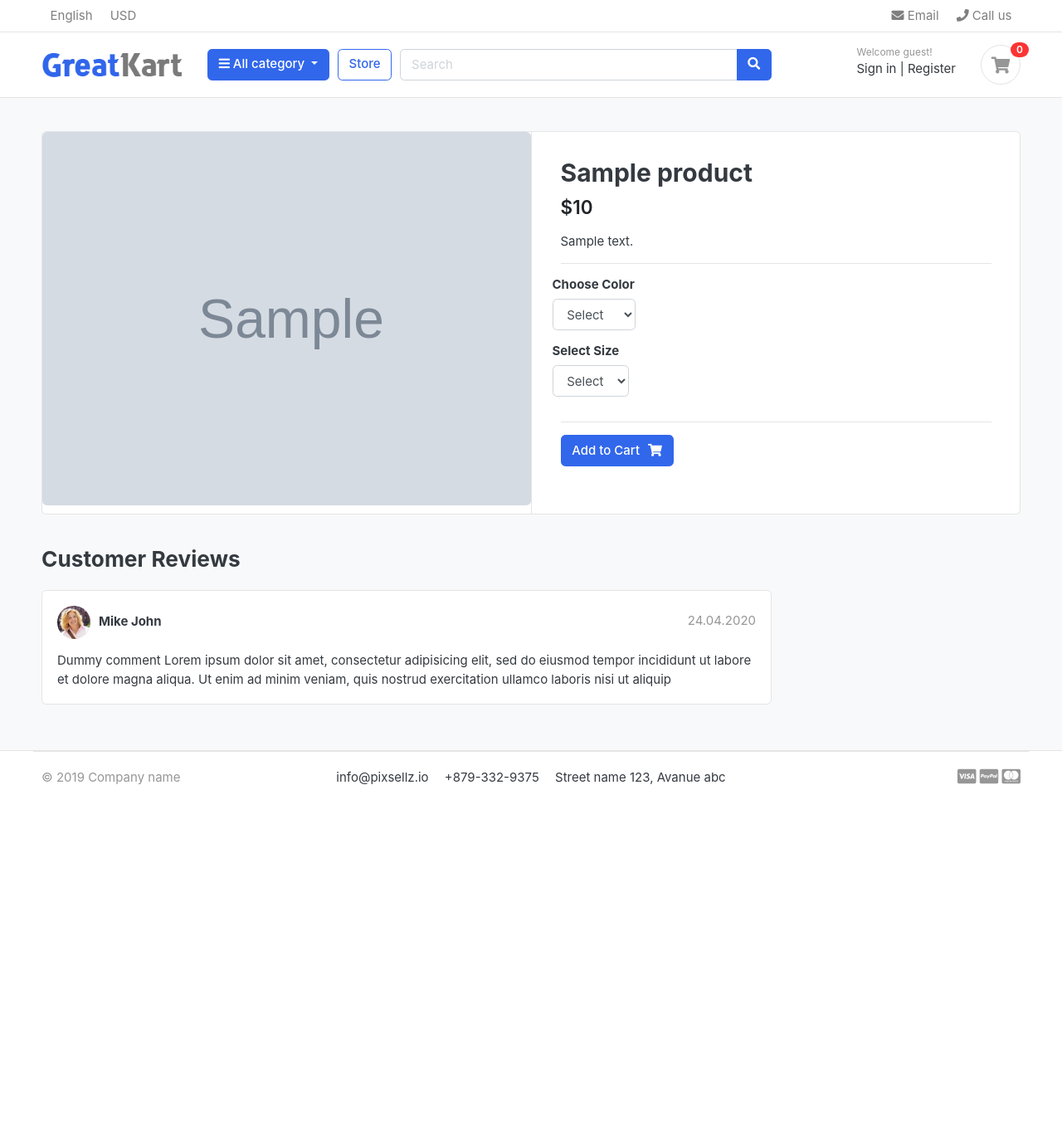
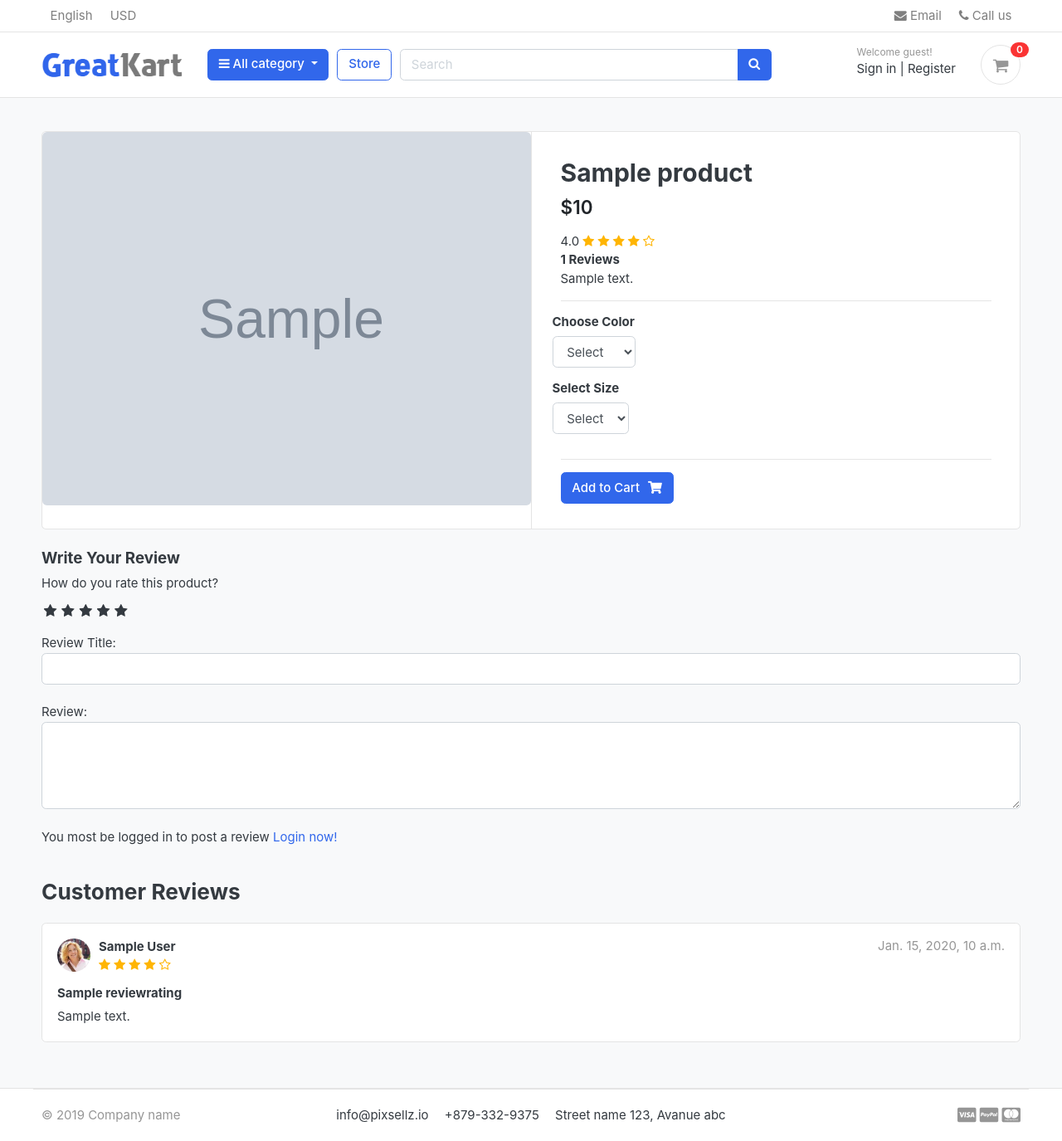
Before and after one commit to AndresYepesM/django-ecommers-practice, a Django app: a page that uses templates/base.html in a window 1280 px wide. Shown: the whole page at 83% size. Before the commit the page ends 946 px from the top, so only its background shows below. Run offline with Django 4.2, Linux system fonts and the light colour scheme; tables that the repository leaves empty hold one stand-in row (values such as "Sample post"); grey boxes marked "Sample" are stand-in pictures; some libraries are stand-ins or nearby versions; some web fonts are replaced.

Commit message:
review and rating system

```diff
--- /dev/null
+++ b/Greatkart/static/css/style.css
@@ -0,0 +1,51 @@
+/* hide radio botton */
+
+.rate > input{
+    display: none;
+}
+
+.rate{
+    display: inline-block;
+    border: 0;
+}
+
+.rate > label{
+    float:right;
+}
+
+/*  Showing the start */
+
+.rate > label:before{
+    display: inline-block;
+    font-size: 1.1rem;
+    font-family: FontAwesome;
+    content: "\f005";
+    margin: 0;
+    padding: 0.3rem .2rem;
+    cursor:pointer;
+}
+
+/* haf star */
+
+.rate .half:before{
+    content: "\f089";
+    position: absolute;
+    padding-right: 0;
+}
+
+/* click and hover */
+
+input:checked ~ label, label:hover ~ label{
+    color: #ffb503;
+}
+
+/* hower highlight */
+
+input:checked + label:hover, input:checked ~ label:hover, input:checked ~ label:hover ~ label,
+label:hover ~ input:checked ~ label{
+    color: #cc9000;
+}
+
+.rating-star i{
+    color: #ffb503 !important;
+}
--- a/accounts/models.py
+++ b/accounts/models.py
@@ -59,6 +59,9 @@ class Account(AbstractBaseUser):
 
     objects = MyAccountManager()
 
+    def full_name(self):
+        return f'{self.first_name} {self.last_name}'
+
     def __str__(self):
         return self.email
 
--- a/store/admin.py
+++ b/store/admin.py
@@ -1,5 +1,5 @@
 from django.contrib import admin
-from .models import Product, Variation
+from .models import Product, Variation, ReviewRating
 # Register your models here.
 
 class ProductAdmin(admin.ModelAdmin):
@@ -14,3 +14,4 @@ class VariationAdmin(admin.ModelAdmin):
 
 admin.site.register(Product, ProductAdmin)
 admin.site.register(Variation, VariationAdmin)
+admin.site.register(ReviewRating)
--- a/store/models.py
+++ b/store/models.py
@@ -1,6 +1,8 @@
 from django.db import models
 from category.models import Category
 from django.urls import reverse
+from accounts.models import Account
+from django.db.models import Avg, Count
 # Create your models here.
 
 
@@ -23,6 +25,21 @@ class Product(models.Model):
 
     def __str__(self):
         return self.product_name
+
+    def avarageReview(self):
+        review = ReviewRating.objects.filter(product=self, status=True).aggregate(average=Avg('rating'))
+        avg = 0
+        if review['average'] is not None:
+            avg = float(review['average'])
+        return avg
+
+    def countReview(self):
+        review = ReviewRating.objects.filter(product=self, status=True).aggregate(count=Count('id'))
+        count = 0
+        if review['count'] is not None:
+            count = int(review['count'])
+        return count
+
 
 class VariationManager(models.Manager):
     def colors(self):
@@ -48,3 +65,18 @@ class Variation(models.Model):
 
     def __str__(self):
         return self.variation_value
+
+
+class ReviewRating(models.Model):
+    product = models.ForeignKey(Product, on_delete=models.CASCADE)
+    user = models.ForeignKey(Account, on_delete=models.CASCADE)
+    subject = models.CharField(max_length=100, blank=True)
+    review = models.TextField(max_length=500, blank=True)
+    rating = models.FloatField()
+    ip = models.CharField(max_length=20, blank=True)
+    status = models.BooleanField(default=True)
+    created_at= models.DateTimeField(auto_now_add=True)
+    updated_at= models.DateTimeField(auto_now=True)
+
+    def __str__(self):
+        return self.subject
--- a/store/urls.py
+++ b/store/urls.py
@@ -14,5 +14,7 @@ urlpatterns = [
 
     path('category/<slug:category_slug>/<slug:product_slug>/', views.product_detail, name='productos_detail'),
 
-    path('search/', views.search, name='search')
+    path('search/', views.search, name='search'),
+
+    path('submit_review/<int:product_id>/', views.submit_review, name='submit_review'),
 ]
--- a/store/views.py
+++ b/store/views.py
@@ -8,11 +8,14 @@ from django.contrib.auth.decorators import login_required
 from django.views import generic
 from datetime import date
 from django.views.generic import ListView, CreateView, UpdateView, DeleteView, DetailView
-from .models import Product
+from .models import Product, ReviewRating
+from .forms import ReviewForm
 from category.models import Category
 from django.db.models import Q
 from carts.views import _cart_id
 from carts.models import CartItem
+from orders.models import OrderProduct
+from django.contrib import messages
 from django.core.paginator import EmptyPage, PageNotAnInteger, Paginator
 # Create your views here.
 
@@ -57,9 +60,22 @@ def product_detail(request, category_slug, product_slug):
     except Exception as e:
         raise e
 
+    if request.user.is_authenticated:
+        # aqui estamos ferificando si el ususario ha comprando un articulo
+        try:
+            order_product = OrderProduct.objects.filter(user=request.user, product_id=single_product.id).exists()
+        except OrderProduct.DoesNotExist:
+            order_product = None
+    else:
+        order_product = None
+    # calculando el rate
+    reviews = ReviewRating.objects.filter(product_id=single_product, status=True)
+
     context = {
         'item': single_product,
-        'in_cart': in_cart
+        'in_cart': in_cart,
+        'order_product': order_product,
+        'reviews': reviews,
     }
     return render(request, 'store/product_detail.html', context)
 
@@ -75,3 +91,28 @@ def search(request):
         'product_count': product_count,
     }
     return render(request, 'store/store.html', context)
+
+
+def submit_review(request, product_id):
+    url = request.META.get('HTTP_REFERER')
+    if request.method == 'POST':
+        try:
+            reviews = ReviewRating.objects.get(user__id=request.user.id, product__id=product_id)
+            form = ReviewForm(request.POST, instance=reviews)
+            form.save()
+            messages.success(request, 'Thank you! your review has been updated')
+            return redirect(url)
+
+        except ReviewRating.DoesNotExist:
+            form = ReviewForm(request.POST)
+            if form.is_valid():
+                data = ReviewRating()
+                data.subject = form.cleaned_data['subject']
+                data.rating = form.cleaned_data['rating']
+                data.review = form.cleaned_data['review']
+                data.ip = request.META.get('REMOTE_ADDR')
+                data.product_id = product_id
+                data.user_id = request.user.id
+                data.save()
+                messages.success(request, 'Thank you!, you review has been sufmitted')
+                return redirect(url)
--- a/templates/base.html
+++ b/templates/base.html
@@ -25,6 +25,8 @@
     <!-- custom style -->
     <link href="{% static 'css/ui.css' %}" rel="stylesheet" type="text/css"/>
     <link href="css/responsive.css" rel="stylesheet" media="only screen and (max-width: 1200px)" />
+    <link rel="stylesheet" href="{% static 'css/style.css' %}">
+    <link rel="stylesheet" href="https://cdnjs.cloudflare.com/ajax/libs/font-awesome/4.7.0/css/font-awesome.min.css">
 
     <!-- custom javascript -->
     <script src="{% static 'js/script.js' %}" type="text/javascript"></script>
--- a/templates/store/product_detail.html
+++ b/templates/store/product_detail.html
@@ -27,6 +27,20 @@
                   <var class="price h4">${{item.price}}</var>
                 </div>
 
+
+                  <div class="rating-star">
+                    {{item.avarageReview}}
+                    <span>
+                      <i class="fa fa-star{% if item.avarageReview == 0.5 %}-half-o{% elif item.avarageReview < 1 %}-o{% endif %}" arial-hidden="True"></i>
+                      <i class="fa fa-star{% if item.avarageReview == 1.5 %}-half-o{% elif item.avarageReview < 2 %}-o{% endif %}" arial-hidden="True"></i>
+                      <i class="fa fa-star{% if item.avarageReview == 2.5 %}-half-o{% elif item.avarageReview < 3 %}-o{% endif %}" arial-hidden="True"></i>
+                      <i class="fa fa-star{% if item.avarageReview == 3.5 %}-half-o{% elif item.avarageReview < 4 %}-o{% endif %}" arial-hidden="True"></i>
+                      <i class="fa fa-star{% if item.avarageReview == 4.5 %}-half-o{% elif item.avarageReview < 5 %}-o{% endif %}" arial-hidden="True"></i>
+
+                    </span>
+                  </div>
+                  <strong>{{item.countReview}} Reviews</strong>
+                <br>
                 <p>{{item.description}}</p>
 
                 <hr>
@@ -70,31 +84,78 @@
 
     <br>
     <div class="row">
-                <div class="col-md-9">
+        <div class="col-md-12">
+          {% include 'includes/alerts.html' %}
+          <form action="{% url 'submit_review' item.id %}" method="POST">
+            {% csrf_token %}
+            <h5>Write Your Review</h5>
+            <div class="">
+              <!-- Rating stars -->
+              <label>How do you rate this product?</label>
+              <br>
+              <div class="rate">
+                <input type="radio" name="rating" id="rating10" value="5" required><label for="rating10" title="5"></label>
+                <input type="radio" name="rating" id="rating9" value="4.5" required><label for="rating9" title="4.5" class="half"></label>
+                <input type="radio" name="rating" id="rating7" value="4" required><label for="rating8" title="4"></label>
+                <input type="radio" name="rating" id="rating6" value="3.5" required><label for="rating7" title="3.5" class="half"></label>
+                <input type="radio" name="rating" id="rating5" value="3" required><label for="rating6" title="3"></label>
+                <input type="radio" name="rating" id="rating4" value="2.5" required><label for="rating5" title="2.5" class="half"></label>
+                <input type="radio" name="rating" id="rating3" value="2" required><label for="rating4" title="2"></label>
+                <input type="radio" name="rating" id="rating2" value="1.5" required><label for="rating3" title="1.5" class="half"></label>
+                <input type="radio" name="rating" id="rating1" value="1" required><label for="rating2" title="1"></label>
+                <input type="radio" name="rating" id="rating0" value="0.5" required><label for="rating1" title="0.5" class="half"></label>
+              </div>
+              <br>
+              Review Title:
+              <input type="text" name="subject" class="form-control">
+              <br>
+              Review:
+              <textarea name="review" rows="4" class="form-control"></textarea>
+              <br>
+              {% if user.is_authenticated %}
+                {% if order_product %}
+                  <button type="submit" value="Submit" class="btn btn-primary">submit</button>
+                {% else %}
+                  <p>You must purchase this product to post a review</p>
+                {% endif %}
+              {% else %}
+                <p>You most be logged in to post a review <span><a href="{% url 'login' %}">Login now!</a></span></p>
+              {% endif %}
+            </div>
+          </form>
+          <br>
 
           <header class="section-heading">
             <h3>Customer Reviews </h3>
-
           </header>
 
+          {% for review in reviews %}
             <article class="box mb-3">
               <div class="icontext w-100">
                 <img src="./images/avatars/avatar1.jpg" class="img-xs icon rounded-circle">
                 <div class="text">
-                    <span class="date text-muted float-md-right">24.04.2020 </span>
-                    <h6 class="mb-1">Mike John </h6>
+                  <span class="date text-muted float-md-right">{{review.updated_at}}</span>
+                  <h6 class="mb-1">{{review.user.full_name}}</h6>
+                  <div class="rating-star">
+                    <span>
+                      <i class="fa fa-star{% if review.rating == 0.5 %}-half-o{% elif review.rating < 1 %}-o{% endif %}" arial-hidden="True"></i>
+                      <i class="fa fa-star{% if review.rating == 1.5 %}-half-o{% elif review.rating < 2 %}-o{% endif %}" arial-hidden="True"></i>
+                      <i class="fa fa-star{% if review.rating == 2.5 %}-half-o{% elif review.rating < 3 %}-o{% endif %}" arial-hidden="True"></i>
+                      <i class="fa fa-star{% if review.rating == 3.5 %}-half-o{% elif review.rating < 4 %}-o{% endif %}" arial-hidden="True"></i>
+                      <i class="fa fa-star{% if review.rating == 4.5 %}-half-o{% elif review.rating < 5 %}-o{% endif %}" arial-hidden="True"></i>
 
+                    </span>
+                  </div>
                 </div>
                 </div> <!-- icontext.// -->
                 <div class="mt-3">
+                  <h6>{{ review.subject }}</h6>
                   <p>
-                    Dummy comment Lorem ipsum dolor sit amet, consectetur adipisicing elit, sed do eiusmod
-                    tempor incididunt ut labore et dolore magna aliqua. Ut enim ad minim veniam,
-                    quis nostrud exercitation ullamco laboris nisi ut aliquip
+                    {{review.review}}
                   </p>
                 </div>
             </article>
-
+          {% endfor %}
 
 
         </div> <!-- col.// -->
```
Also changed, not shown: store/forms.py (added, +13 -0 lines), store/migrations/0004_reviewrating.py (added). Lines whose indentation alone changed are shown as unchanged.
